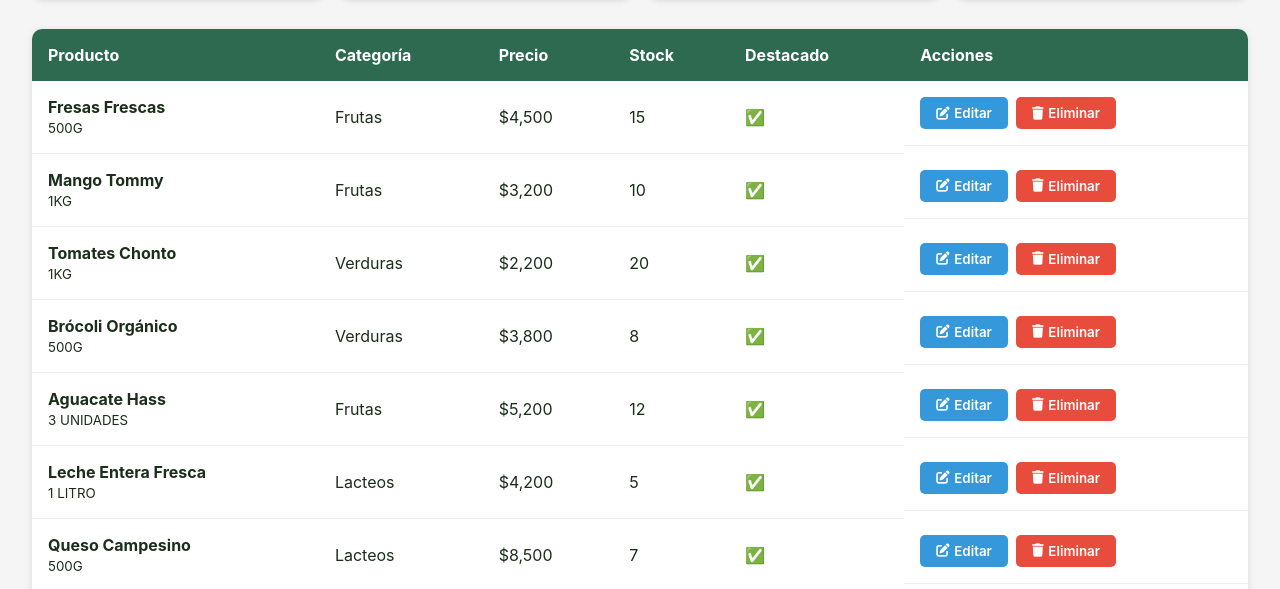
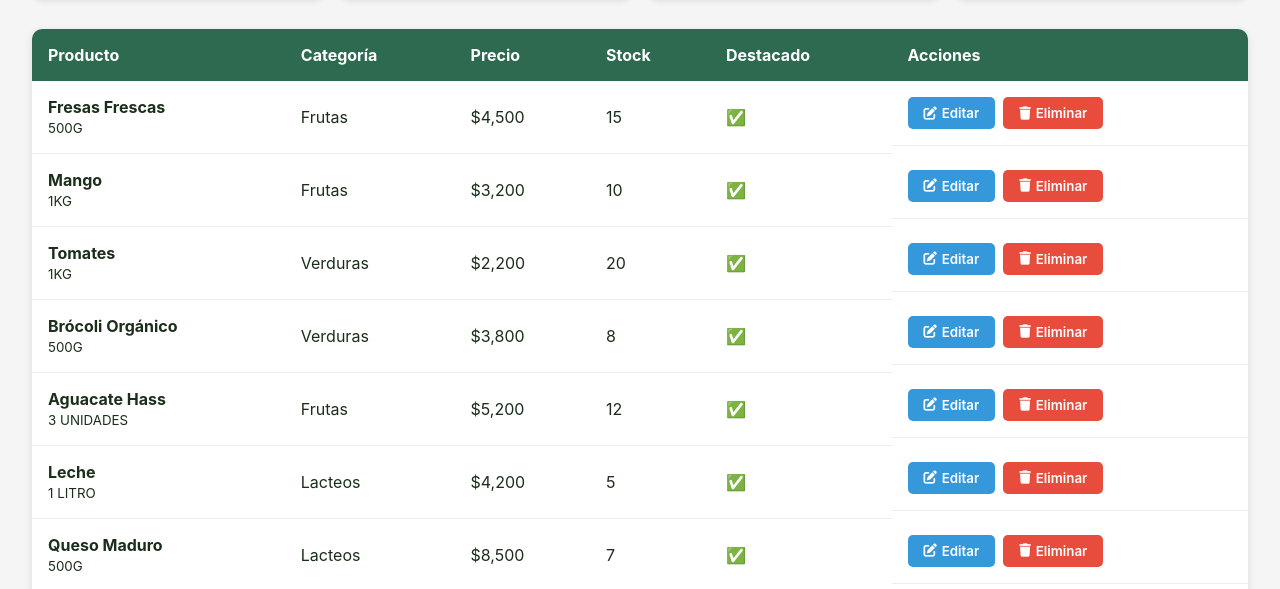
Before and after one commit to MaoAcu/verduleria, a plain HTML site: page dashboard.html in a window 1280 px wide. Shown: the part 351-940 px from the top of the page. Drawn offline with Linux system fonts and the light colour scheme.

Commit message:
ajustes  visuales

```diff
--- a/js/admin.js
+++ b/js/admin.js
@@ -1,12 +1,12 @@
 // Datos compartidos (deberían venir de localStorage o API)
 let products = JSON.parse(localStorage.getItem('mercadoFrescoProducts')) || [
     { id: 1, name: 'Fresas Frescas', description: 'Fresas rojas y jugosas, perfectas para postre', category: 'frutas', weight: '500G', price: 4500, stock: 15, featured: true },
-    { id: 2, name: 'Mango Tommy', description: 'Mangos dulces y carnosos de la mejor cosecha', category: 'frutas', weight: '1KG', price: 3200, stock: 10, featured: true },
-    { id: 3, name: 'Tomates Chonto', description: 'Tomates rojos y firmes, ideales para ensaladas', category: 'verduras', weight: '1KG', price: 2200, stock: 20, featured: true },
+    { id: 2, name: 'Mango', description: 'Mangos dulces y carnosos de la mejor cosecha', category: 'frutas', weight: '1KG', price: 3200, stock: 10, featured: true },
+    { id: 3, name: 'Tomates', description: 'Tomates rojos y firmes, ideales para ensaladas', category: 'verduras', weight: '1KG', price: 2200, stock: 20, featured: true },
     { id: 4, name: 'Brócoli Orgánico', description: 'Brócoli verde y fresco, rico en nutrientes', category: 'verduras', weight: '500G', price: 3800, stock: 8, featured: true },
     { id: 5, name: 'Aguacate Hass', description: 'Aguacates cremosos y en su punto perfecto', category: 'frutas', weight: '3 UNIDADES', price: 5200, stock: 12, featured: true },
-    { id: 6, name: 'Leche Entera Fresca', description: 'Leche fresca pasteurizada del día', category: 'lacteos', weight: '1 LITRO', price: 4200, stock: 5, featured: true },
-    { id: 7, name: 'Queso Campesino', description: 'Queso artesanal fresco, suave y cremoso', category: 'lacteos', weight: '500G', price: 8500, stock: 7, featured: true },
+    { id: 6, name: 'Leche', description: 'Leche fresca pasteurizada del día', category: 'lacteos', weight: '1 LITRO', price: 4200, stock: 5, featured: true },
+    { id: 7, name: 'Queso Maduro', description: 'Queso artesanal fresco, suave y cremoso', category: 'lacteos', weight: '500G', price: 8500, stock: 7, featured: true },
     { id: 8, name: 'Manzana Roja', description: 'Manzanas dulces y crujientes', category: 'frutas', weight: '1KG', price: 3800, stock: 0, featured: false },
     { id: 9, name: 'Zanahoria', description: 'Zanahorias frescas y tiernas', category: 'verduras', weight: '1KG', price: 1800, stock: 25, featured: false },
     { id: 10, name: 'Yogurt Natural', description: 'Yogurt cremoso sin azúcar', category: 'lacteos', weight: '1L', price: 5200, stock: 0, featured: false }
```
Also changed, not shown: index.html (+2 -2 lines).
